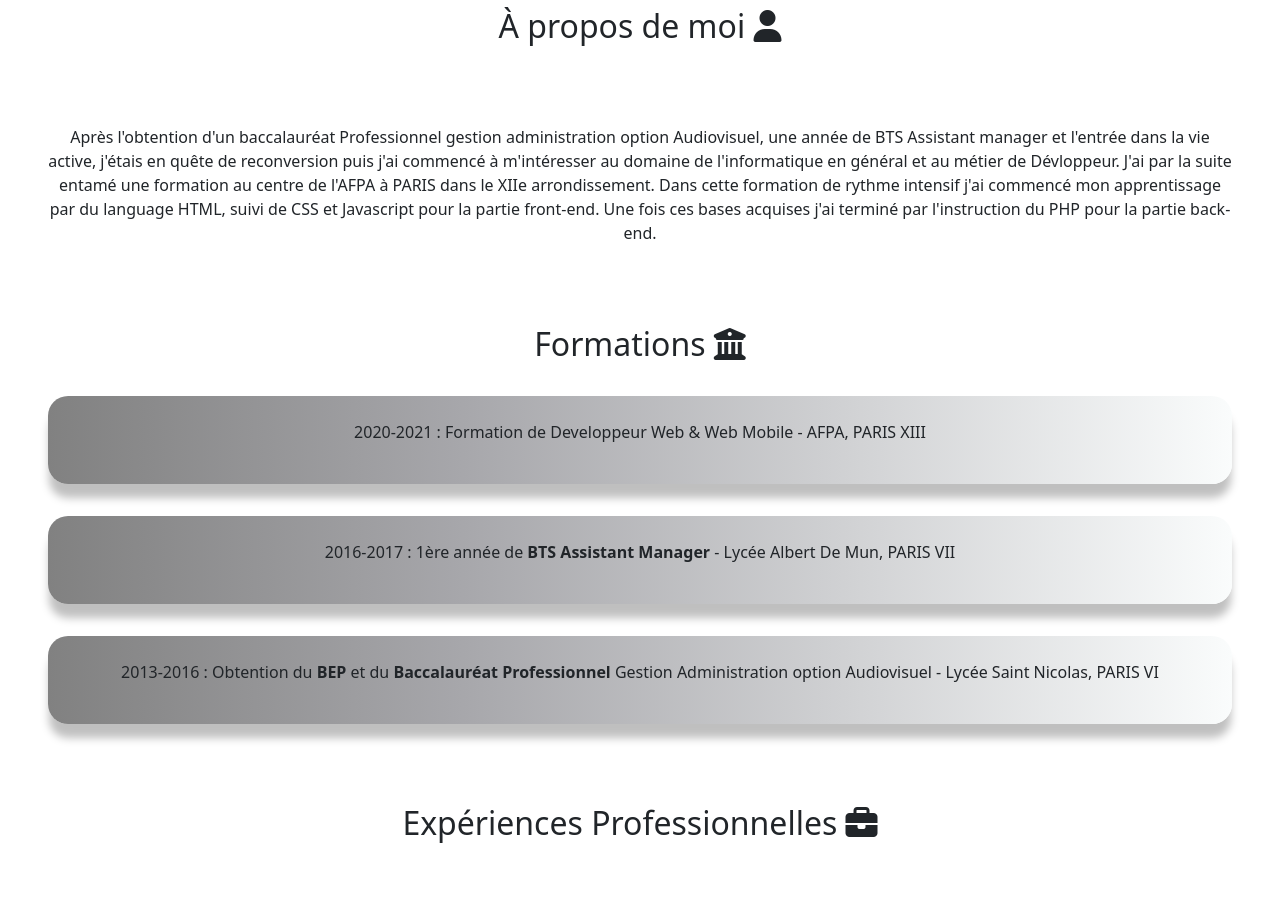
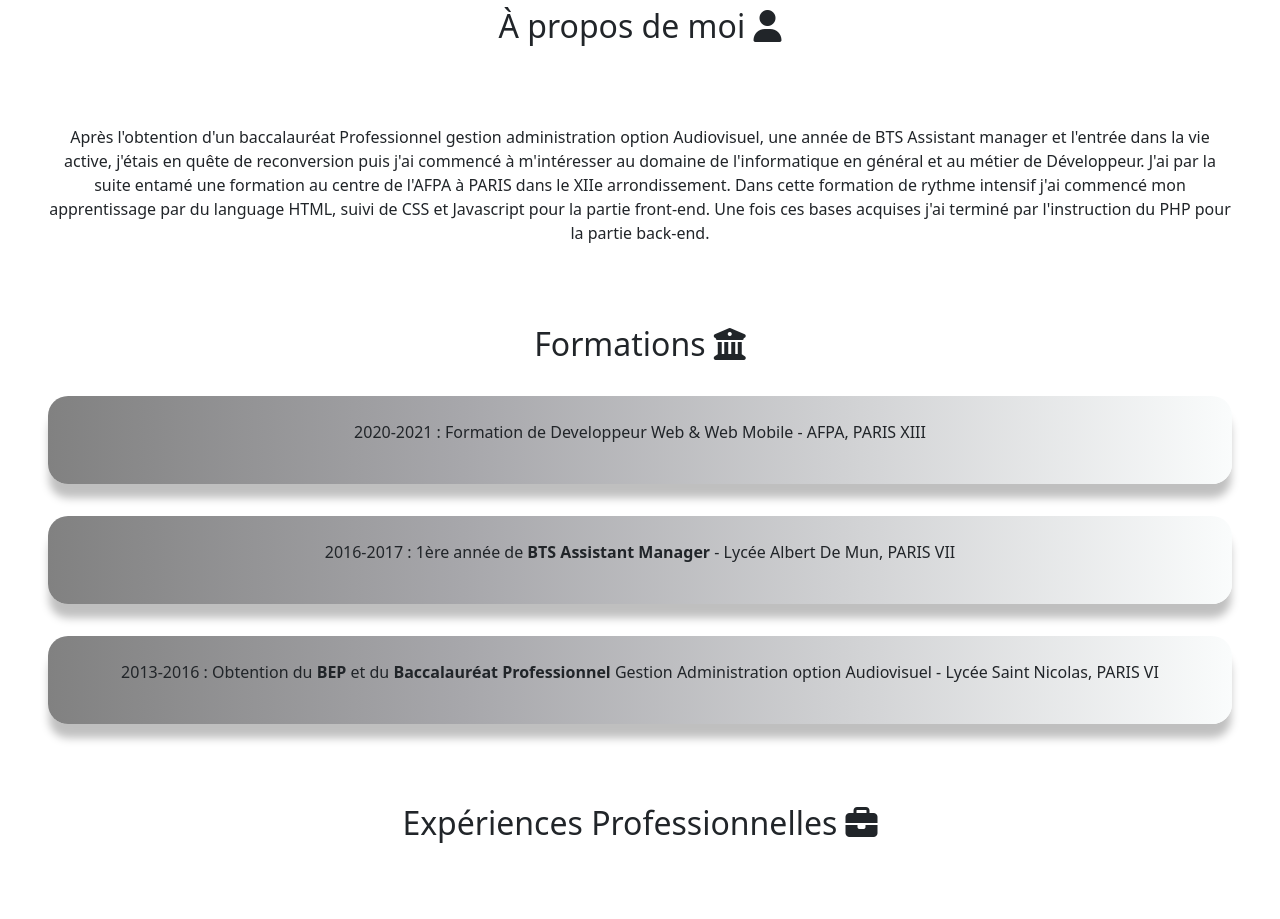
Before and after one commit to LuciaMendesCanastro/CV, a plain HTML site: page index.html in a window 1280 px wide. Shown: the part 840-1759 px from the top of the page. Drawn offline with nearby package versions, Linux system fonts and the light colour scheme.

Commit message:
orthographe

```diff
--- a/index.html
+++ b/index.html
@@ -60,7 +60,7 @@
             <p class="aboutme-description">Après l'obtention d'un baccalauréat Professionnel gestion administration
                 option Audiovisuel, une année de BTS Assistant manager et l'entrée dans la vie active, j'étais en quête
                 de reconversion puis j'ai commencé à m'intéresser au domaine de l'informatique en général et au métier
-                de Dévloppeur. J'ai par la suite entamé une formation au centre de l'AFPA à PARIS dans le XIIe
+                de Développeur. J'ai par la suite entamé une formation au centre de l'AFPA à PARIS dans le XIIe
                 arrondissement. Dans cette formation de rythme intensif j'ai commencé mon apprentissage par du language
                 HTML, suivi de CSS et Javascript pour la partie front-end. Une fois ces bases acquises j'ai terminé par
                 l'instruction du PHP pour la partie back-end. </p>
```
